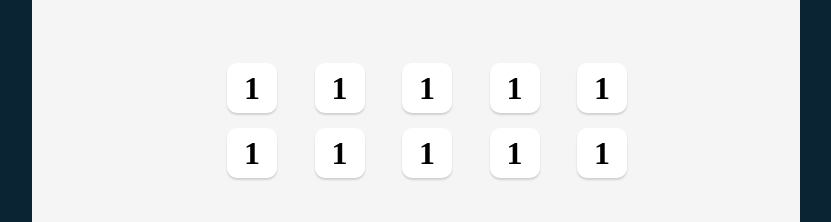
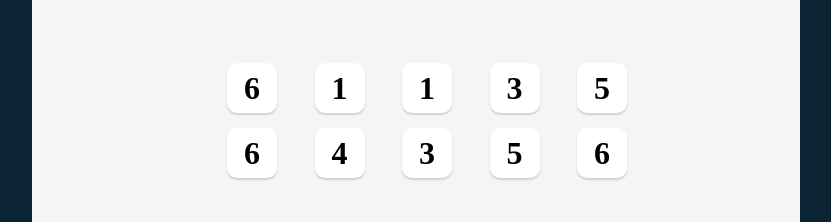
Before and after one commit to svenrisse/Tenzies, a React (Vite) app: page / in a window 1280 px wide. Shown: the part 287-509 px from the top of the page, without its empty margins (224-1055 px from the left). Built offline with nearby package versions, Linux system fonts and the light colour scheme.

Commit message:
feat: dice now rendered dynamically

```diff
--- a/src/App.jsx
+++ b/src/App.jsx
@@ -1,19 +1,26 @@
+import { useState } from "react";
 import Dice from "./components/Dice"
 
 function App() {
+  const [diceNumbers, setDiceNumbers] = useState(allNewDice());
+
+  function allNewDice() {
+    const newDice = [];
+    for (let i = 0; i < 10; i++) {
+      newDice.push(Math.ceil(Math.random() * 6))
+    }
+    return newDice;
+  }
+
+  const dices = diceNumbers.map(number => {
+    return <Dice value={number} />
+  })
+
+
   return (
     <main className="app-container">
       <div className="dice-container">
-        <Dice value="1"/>
-        <Dice value="1"/>
-        <Dice value="1"/>
-        <Dice value="1"/>
-        <Dice value="1"/>
-        <Dice value="1"/>
-        <Dice value="1"/>
-        <Dice value="1"/>
-        <Dice value="1"/>
-        <Dice value="1"/>
+        {dices}
       </div>
     </main>
   )
```
